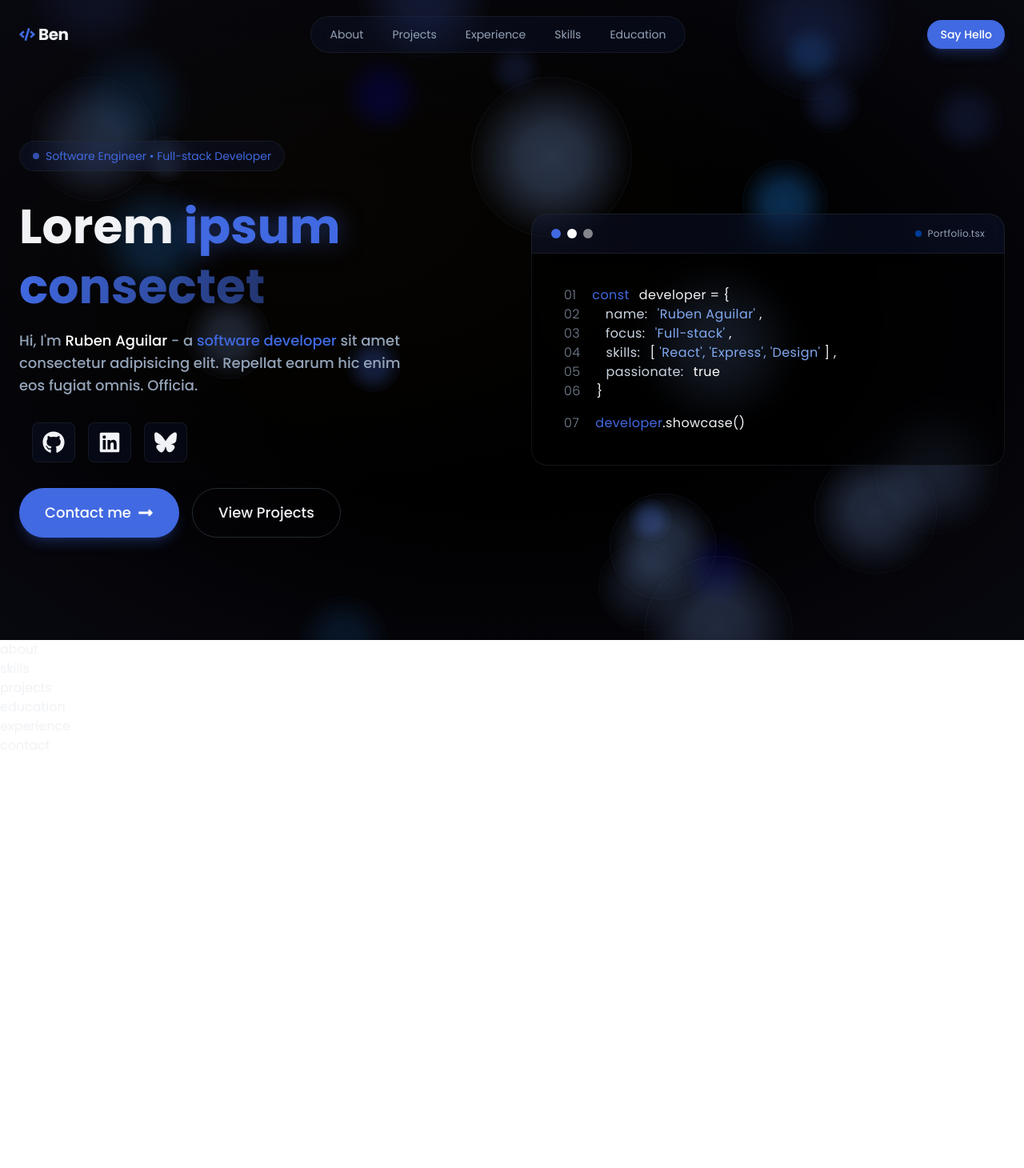
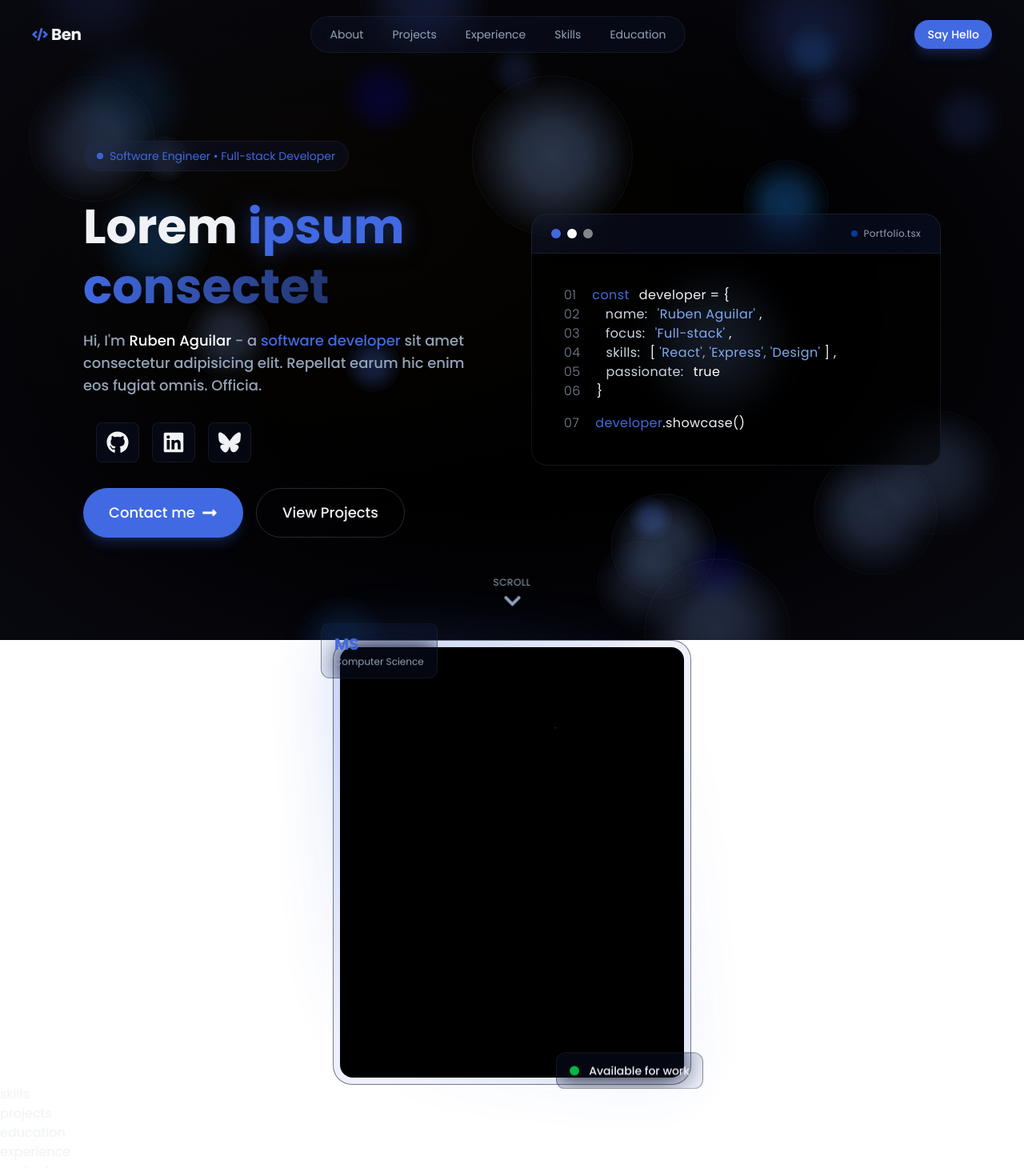
Before and after one commit to rubenaguilardev/p, a React (Vite) app: page / in a window 1280 px wide. Shown: the top 1460 px of the page at 80% size. Before the commit the page ends 944 px from the top, so only its background shows below. Built offline with nearby package versions, Linux system fonts and the light colour scheme.

Commit message:
add useEffect, about image container, stlying updates

```diff
--- a/src/index.css
+++ b/src/index.css
@@ -48,6 +48,11 @@
     text-shadow: 0 0 30px
       color-mix(in srgb, var(--color-primary) 50%, transparent);
   }
+  .glow-border {
+    box-shadow: 0 0 20px
+      color-mix(in srgb, var(--color-primary) 20%, transparent),
+    inset 0 0 20px color-mix(insrgb, var(--color-primary) 5%, transparent);
+  }
 }
 
 @layer utilities {
@@ -78,8 +83,21 @@
     }
   }
 
+  @keyframes float {
+    0%,
+    100% {
+      transform: translateY(0);
+    }
+    50% {
+      transform: translateY(-10px);
+    }
+  }
+
   .animate-fade-in {
     animation: fade-in 0.7s ease-out both;
+  }
+  .animate-float {
+    animation: float 4s ease-in-out infinite;
   }
   .animate-fade-in-left {
     animation: fade-in-left 0.7s ease-out both;
--- a/src/layout/Header.tsx
+++ b/src/layout/Header.tsx
@@ -1,7 +1,7 @@
 import { FaCode, FaBars } from 'react-icons/fa'
 import { IoMdClose, IoMdMenu} from 'react-icons/io'
 import Button from '@/components/ui/Button'
-import { useState } from 'react'
+import { useState, useEffect } from 'react'
 
 const navLinks = [
   { href: '#about', label: 'About' },
@@ -14,9 +14,21 @@ const navLinks = [
 const Header = () => {
 
   const [isMobileMenuOpen, setIsMobileMenuOpen] = useState(false)
+  const [isScrolled, setIsScrolled] = useState(false)
+
+  useEffect(() => {
+    const handleScroll = () => {
+      setIsScrolled(window.scrollY > 50)
+    }
+
+    window.addEventListener('scroll', handleScroll)
+
+    return () => window.removeEventListener('scroll', handleScroll)
+  }, [])
+
   return (
-    <header className="fixed top-0 left-0 right-0 bg-transparent py-5 z-50">
-      <nav className='container flex justify-between items-center mx-auto px-6'>
+    <header className={`fixed top-0 left-0 right-0 transition-all duration-500 ${isScrolled ? 'glass-strong py-3' : 'bg-transparent py-5'} border-none outline-none z-50`}>
+      <nav className='max-w-7xl flex justify-between items-center mx-auto px-6 lg:px-10'>
         <a href='#' className='flex items-center gap-1 text-xl font-bold tracking-tight hover:text-primary'>
           <FaCode className='text-primary'/> Ben
         </a>
--- a/src/sections/About.tsx
+++ b/src/sections/About.tsx
@@ -1,6 +1,32 @@
+import profile from '@/assets/profile.png'
+
 const About = () => {
   return (
-    <h2 className="relative">about</h2>
+    <section>
+
+      <div className="relative animate-fade-in animation-delay-300">
+        <div className="relative max-w-md mx-auto">
+          <div className="absolute inset-0 rounded-3xl bg-linear-to-br from-primary/30 via-transparent to-primary/10 blur-2xl animate-pulse" />
+          <div className="relative glass-strong rounded-3xl p-2 glow-border">
+            <img
+              src={profile}
+              alt="Ruben Aguilar"
+              className="w-full aspect-4/5 object-cover rounded-2xl"
+            />
+            <div className='absolute -bottom-4 -right-4 glass rounded-xl px-4 py-3 animate-float'>
+              <div className='flex items-center gap-3'>
+                <div className='w-3 h-3 bg-green-500 rounded-full animate-pulse' />
+                  <span className='text-sm font-medium'>Available for work</span>
+              </div>
+            </div>
+            <div className='absolute -top-4 -left-4 glass rounded-xl px-4 py-3 animate-float animation-delay-500'>
+              <div className='text-xl font-bold text-primary'>MS</div>
+              <div className='text-xs text-muted-foreground'>Computer Science</div>
+            </div>
+          </div>
+        </div>
+      </div>
+    </section>
   )
 }
 
--- a/src/sections/Skills.tsx
+++ b/src/sections/Skills.tsx
@@ -1,4 +1,20 @@
 const Skills = () => {
+
+  const skills = [
+    { label: 'React', icon: '' },
+    { label: 'Next.js', icon: '' },
+    { label: 'Typescript', icon: '' },
+    { label: 'Tailwind CSS', icon: '' },
+    { label: 'Node.js', icon: '' },
+    { label: 'Express.js', icon: '' },
+    { label: 'PostgresSQL', icon: '' },
+    { label: 'MongoDB', icon: '' },
+    { label: 'AWS', icon: '' },
+    { label: 'Figma', icon: '' },
+    { label: 'Git', icon: '' },
+    { label: 'Linux', icon: '' },
+
+  ]
   return (
     <h2 className="relative">skills</h2>
   )
--- a/src/sections/hero/Card.tsx
+++ b/src/sections/hero/Card.tsx
@@ -12,7 +12,7 @@ const info = [
 const Card = () => {
   return (
     <div>
-      <div className='flex justify-between items-center glass-strong px-6 py-6 rounded-t-[20px] h-10 w-full animate-fade-in-left animation-delay-500'>
+      <div className='flex justify-between items-center glass-strong px-6 py-6 rounded-t-[20px] h-10 w-full animate-fade-in-left animation-delay-400'>
         <div className='flex gap-2'>
           <span className="block w-3 h-3 bg-primary rounded-full" />
           <span className="block w-3 h-3 bg-primary-foreground rounded-full" />
@@ -23,7 +23,7 @@ const Card = () => {
           <span className='text-xs text-muted-foreground tracking-wide'>Portfolio.tsx</span>
         </div>
       </div>
-      <div className='py-10 w-full flex flex-col justify-center bg-black/50 glass border-t-0 rounded-b-[20px] animate-fade-in-left animation-delay-500'>
+      <div className='py-10 w-full flex flex-col justify-center bg-black/50 glass border-t-0 rounded-b-[20px] animate-fade-in-left animation-delay-400'>
         {info.map(({num, label, text, numStyles, labelStyles, textStyles}) => (
           <div key={label} className={`flex px-10 tracking-wide ${num === '07' ? 'gap-0 mt-4' : 'gap-3'}`}>
             <span className={`${numStyles} text-muted-foreground/80 space-grotesk font-light`}>{num}</span>
--- a/src/sections/hero/Hero.tsx
+++ b/src/sections/hero/Hero.tsx
@@ -1,12 +1,12 @@
 import AnimatedBorderButton from '@/components/ui/AnimatedBorderButton'
 import Button from '@/components/ui/Button'
-import { FaLongArrowAltRight, FaGithub, FaLinkedin } from "react-icons/fa"
+import { FaLongArrowAltRight, FaGithub, FaLinkedin, FaChevronDown } from "react-icons/fa"
 import { FaBluesky } from "react-icons/fa6";
 import Card from './Card';
 
 const socialLinks = [
-  { icon: FaGithub, href: '#' },
-  { icon: FaLinkedin, href: '#' },
+  { icon: FaGithub, href: 'https://github.com/rubenaguilardev' },
+  { icon: FaLinkedin, href: 'https://www.linkedin.com/in/rubenaguilar-/' },
   { icon: FaBluesky, href: '#' }
 ]
 
@@ -14,7 +14,7 @@ const socialLinks = [
 const Hero = () => {
   return (
     <section className="relative min-h-screen flex items-center overflow-hidden">
-      <div className="container mx-auto px-6 pt-32 pb-20 relative z-10">
+      <div className="max-w-7xl mx-auto px-6 lg:px-10 pt-32 pb-20 relative z-10">
         <div className="grid lg:grid-cols-2 gap-12 items-center">
           <div className="space-y-8">
             <div className="">
@@ -37,13 +37,18 @@ const Hero = () => {
             </div>
             <div className='flex items-center gap-4'>
               <span></span>
-              {socialLinks.map(({icon: Icon, href}) => (
-                <div key={href} className='px-3 py-2.5 glass rounded-lg cursor-pointer hover:bg-surface/15 animate-fade-in animation-delay-300'>
+              {socialLinks.map(({icon: Icon, href}, index) => (
+                <a
+                  key={index}
+                  href={href}
+                  target='_blank'
+                  rel='nonopener'
+                  className='px-3 py-2.5 glass rounded-lg cursor-pointer hover:bg-surface/20 animate-fade-in animation-delay-300'>
                   {<Icon className='h-7 w-7 transition-transform duration-300 hover:scale-115' />}
-                </div>
+                </a>
               ))}
             </div>
-            <div className='flex flex-wrap gap-4 animate-fade-in animation-delay-400'>
+            <div className='flex flex-wrap gap-4 animate-fade-in animation-delay-500'>
               <Button className='' size='lg'>Contact me <FaLongArrowAltRight className='w-5 h-5' /></Button>
               <AnimatedBorderButton>View Projects</AnimatedBorderButton>
             </div>
@@ -51,6 +56,12 @@ const Hero = () => {
           <Card />
         </div>
       </div>
+      <div className='absolute bottom-8 left-1/2 -translate-x-1/2 animate-fade-in animation-delay-800'>
+        <a href="#about" className='flex flex-col items-center gap-2 text-muted-foreground'>
+          <span className='text-xs uppercase tracking-wider'>Scroll</span>
+          <FaChevronDown className='w-6 h-6 animate-bounce' />
+        </a>
+      </div>
     </section>
   )
 }
```
Also changed, not shown: src/assets/profile.png (added).
